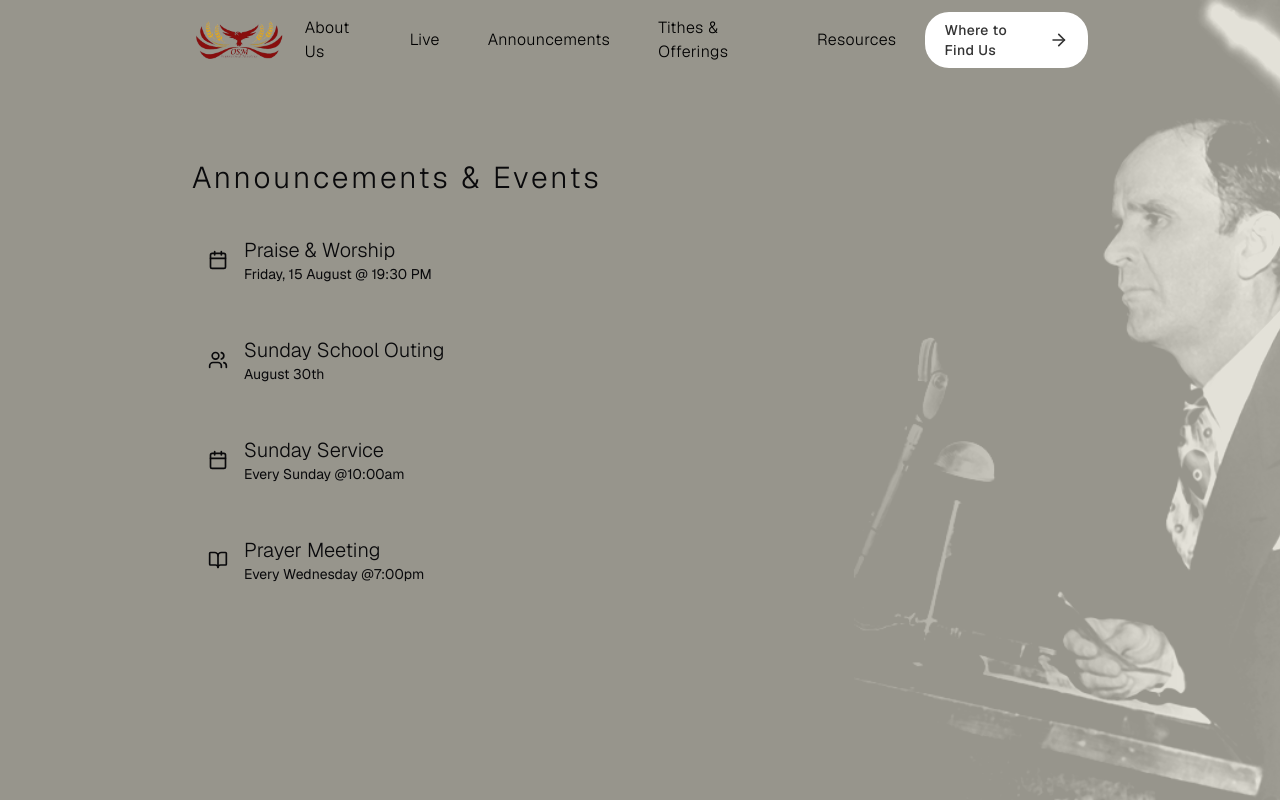
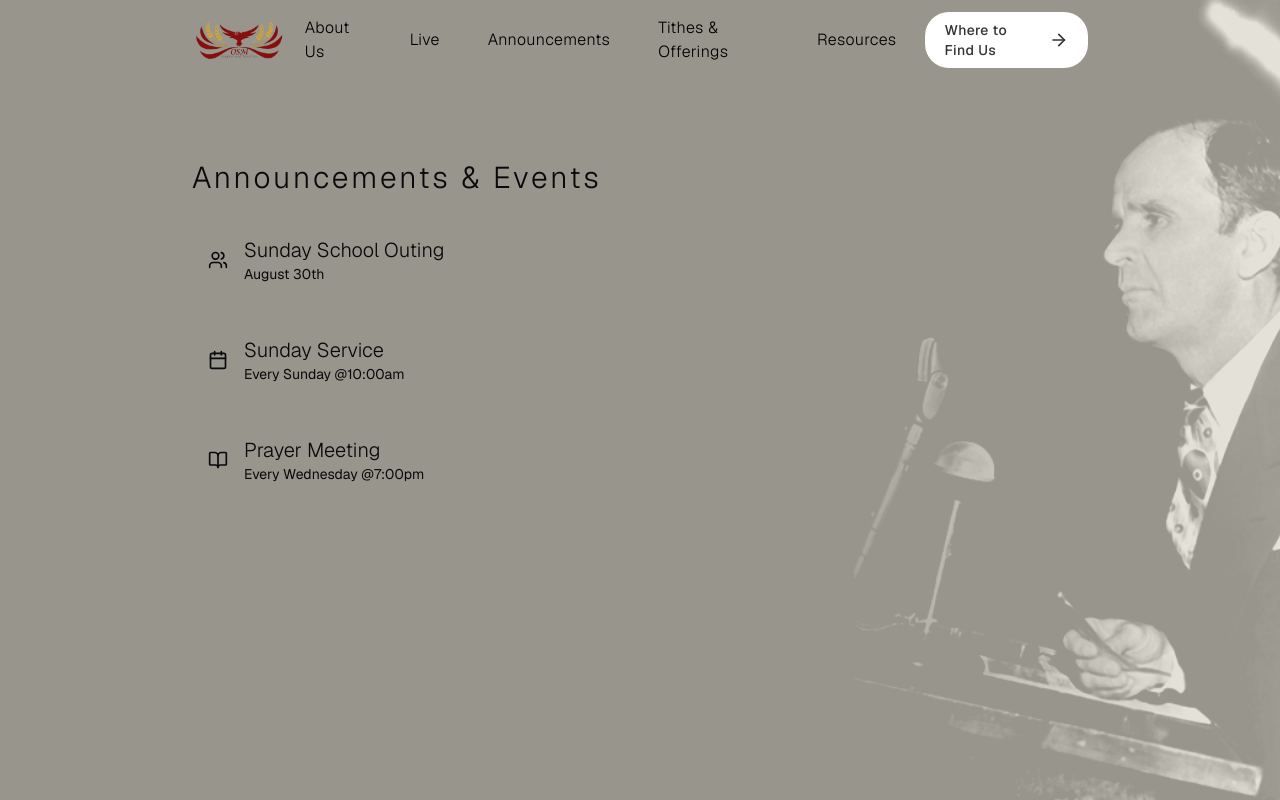
Before and after one commit to quseop/church-website, a Next.js app: page /announcements in a window 1280 px wide. Built offline with nearby package versions, Linux system fonts and the light colour scheme.

Commit message:
Changed Announcements

```diff
--- a/src/components/pages/announcements/announcements.tsx
+++ b/src/components/pages/announcements/announcements.tsx
@@ -3,11 +3,11 @@ import { Calendar, BookOpen, Users } from "lucide-react";
 export function Announcements(){
 
     const events = [
-        {
-            title: "Praise & Worship",
-            date: "Friday, 15 August @ 19:30 PM",
-            icon: <Calendar className="w-5 h-5" />,
-        },
+        // {
+        //     title: "Praise & Worship",
+        //     date: "Friday, 15 August @ 19:30 PM",
+        //     icon: <Calendar className="w-5 h-5" />,
+        // },
         {
             title: "Sunday School Outing",
             date: "August 30th",
```
